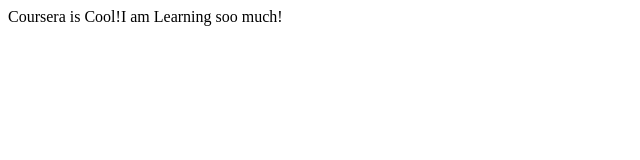
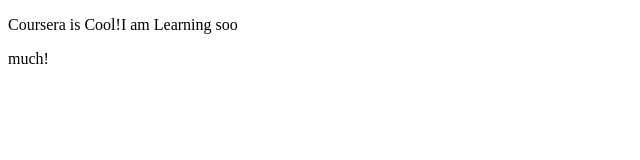
Before and after one commit to PES2UG21CS235/Fullstack-course, a plain HTML site: page fullstack-course4/examples/Lecture-4/1.html in a window 1280 px wide. Shown: the whole page, without its empty margins (0-640 px from the left). Drawn offline with Linux system fonts and the light colour scheme.

Commit message:
New Lecture New example

```diff
--- a/fullstack-course4/examples/Lecture-4/1.html
+++ b/fullstack-course4/examples/Lecture-4/1.html
@@ -5,6 +5,6 @@
         <title>Coursera is Cool!</title>
     </head>
     <body>
-      Coursera is Cool!I am Learning soo much!
+      <p>Coursera is Cool!I am Learning <span>soo</p>much!</span>
     </body>
 </html>
```
